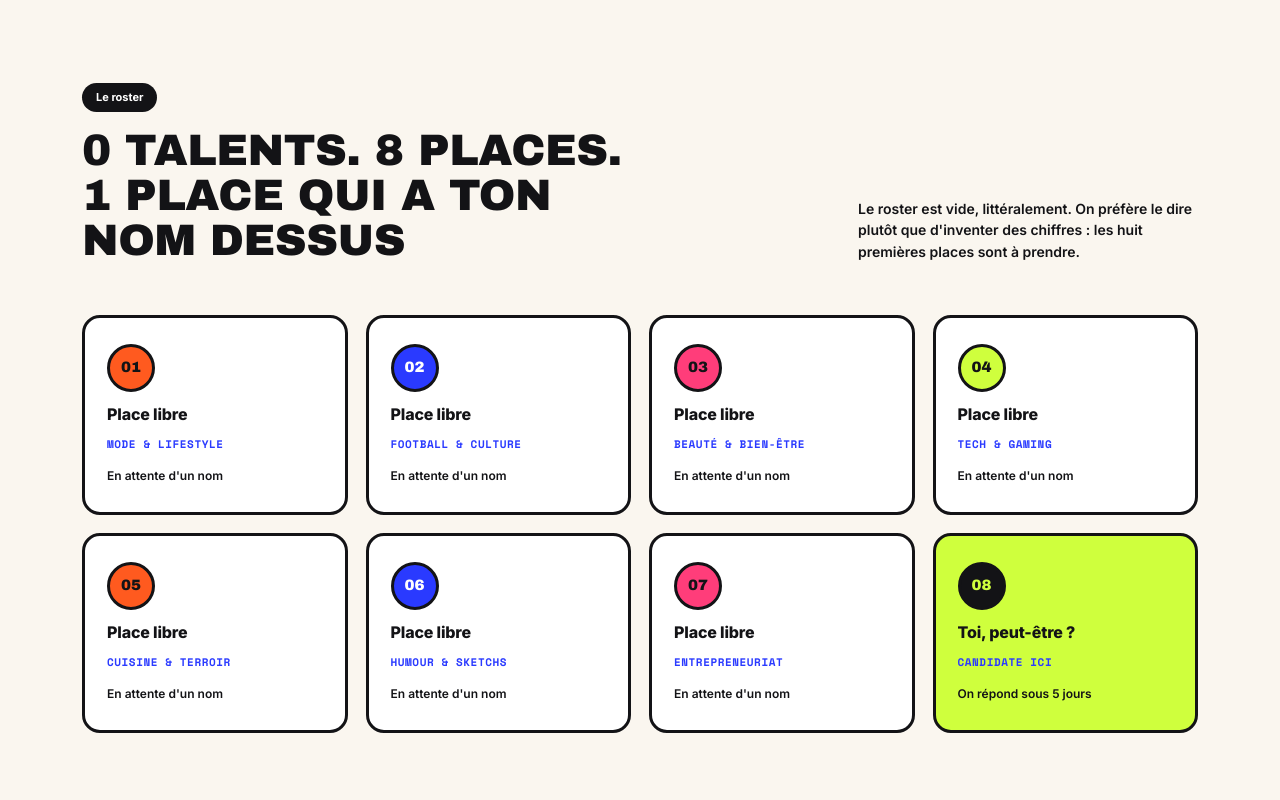
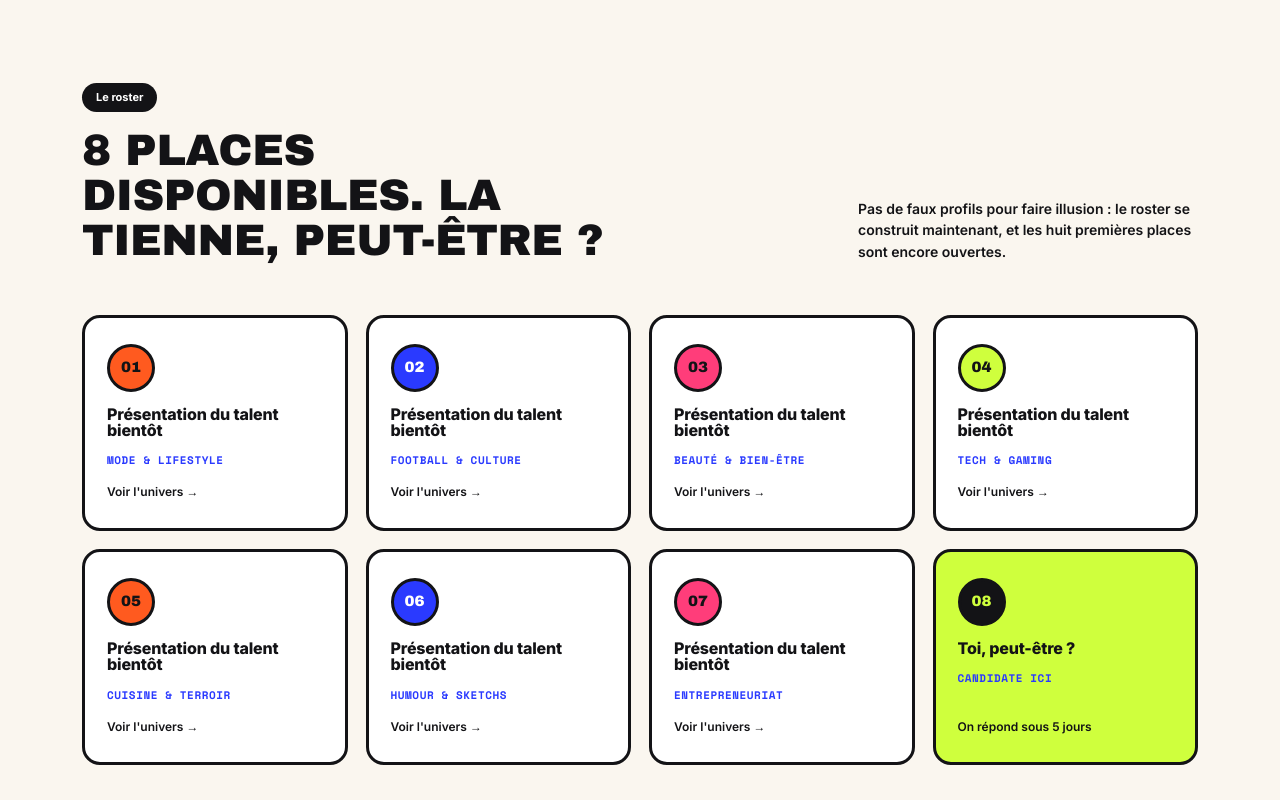
Before and after one commit to MPXNNO/zuriagency, a Next.js app: page / in a window 1280 px wide. Shown: the part 1640-2440 px from the top of the page. Built offline with nearby package versions, Linux system fonts and the light colour scheme.

Commit message:
Add files via upload

```diff
--- a/app/globals.css
+++ b/app/globals.css
@@ -257,6 +257,58 @@ section{ padding:90px 0; }
 @media(max-width:900px){ .talent-grid{ grid-template-columns:repeat(2,1fr); } }
 @media(max-width:480px){ .talent-grid{ grid-template-columns:1fr; } }
 
+.talent-card-btn{
+  width:100%;
+  text-align:left;
+  cursor:pointer;
+  font:inherit;
+  color:inherit;
+  appearance:none;
+}
+.talent-card-btn:hover{ box-shadow:6px 6px 0 var(--ink); }
+.talent-card-btn:focus-visible{ outline:3px solid var(--blue); outline-offset:3px; }
+
+/* ---------- TALENT PREVIEW POPUP ---------- */
+.preview-card{ max-width:480px; }
+.preview-slide{
+  margin-top:22px;
+  border:3px solid var(--ink);
+  border-radius:16px;
+  min-height:180px;
+  display:flex; flex-direction:column; align-items:center; justify-content:center;
+  gap:12px;
+  text-align:center;
+  padding:24px;
+}
+.preview-slide-tag{
+  font-size:11px; text-transform:uppercase; letter-spacing:0.06em;
+  border:2px solid currentColor; border-radius:100px; padding:6px 14px;
+  background:var(--paper);
+  color:var(--ink);
+}
+.preview-slide-note{
+  font-family:var(--font-archivo); font-size:17px;
+  background:var(--paper); color:var(--ink);
+  border:2px solid var(--ink);
+  border-radius:10px;
+  padding:8px 16px;
+}
+.pattern-dots{ background-image:radial-gradient(currentColor 2.5px, transparent 2.5px); background-size:16px 16px; }
+.pattern-grid{ background-image:linear-gradient(currentColor 1.5px, transparent 1.5px), linear-gradient(90deg, currentColor 1.5px, transparent 1.5px); background-size:22px 22px; }
+.pattern-diag{ background-image:repeating-linear-gradient(45deg, currentColor 0 2px, transparent 2px 14px); }
+
+.preview-nav{ display:flex; align-items:center; justify-content:space-between; margin-top:16px; }
+.preview-nav button{
+  width:36px; height:36px; border:3px solid var(--ink); border-radius:50%;
+  background:var(--paper); font-weight:800; cursor:pointer;
+  transition:background .15s ease;
+}
+.preview-nav button:hover{ background:var(--lime); }
+.preview-dots{ display:flex; gap:8px; }
+.preview-dot{ width:8px; height:8px; border-radius:50%; border:2px solid var(--ink); cursor:pointer; }
+.preview-dot.on{ background:var(--ink); }
+.preview-cta{ display:block; width:100%; text-align:center; margin-top:22px; text-decoration:none; }
+
 .services{ background:var(--lime); border-top:3px solid var(--ink); border-bottom:3px solid var(--ink); }
 .services .kicker{ background:var(--ink); color:var(--lime); }
 .services-grid{ display:grid; grid-template-columns:repeat(3,1fr); gap:18px; }
--- a/app/page.tsx
+++ b/app/page.tsx
@@ -2,16 +2,7 @@ import ContactButton from "@/components/ContactButton";
 import ContactLink from "@/components/ContactLink";
 import Ticker from "@/components/Ticker";
 import SiteHeader from "@/components/SiteHeader";
-
-const TALENT_SLOTS = [
-  { num: "01", niche: "Mode & lifestyle" },
-  { num: "02", niche: "Football & culture" },
-  { num: "03", niche: "Beauté & bien-être" },
-  { num: "04", niche: "Tech & gaming" },
-  { num: "05", niche: "Cuisine & terroir" },
-  { num: "06", niche: "Humour & sketchs" },
-  { num: "07", niche: "Entrepreneuriat" },
-];
+import TalentRoster from "@/components/TalentRoster";
 
 const SERVICES = [
   {
@@ -173,39 +164,15 @@ export default function Home() {
           <div className="section-head">
             <div>
               <div className="kicker">Le roster</div>
-              <h2>0 talents. 8 places. 1 place qui a ton nom dessus</h2>
+              <h2>8 places disponibles. La tienne, peut-être ?</h2>
             </div>
             <p className="desc">
-              Le roster est vide, littéralement. On préfère le dire plutôt
-              que d&apos;inventer des chiffres : les huit premières places
-              sont à prendre.
+              Pas de faux profils pour faire illusion : le roster se
+              construit maintenant, et les huit premières places sont encore
+              ouvertes.
             </p>
           </div>
-          <div className="talent-grid">
-            {TALENT_SLOTS.map((slot) => (
-              <div className="talent-card" key={slot.num}>
-                <div className="medal">{slot.num}</div>
-                <h3>Place libre</h3>
-                <div className="niche mono">{slot.niche}</div>
-                <div className="followers">En attente d&apos;un nom</div>
-              </div>
-            ))}
-            <a
-              href="#join"
-              className="talent-card"
-              style={{ background: "var(--lime)", textDecoration: "none" }}
-            >
-              <div
-                className="medal"
-                style={{ background: "var(--ink)", color: "var(--lime)" }}
-              >
-                08
-              </div>
-              <h3>Toi, peut-être ?</h3>
-              <div className="niche mono">Candidate ici</div>
-              <div className="followers">On répond sous 5 jours</div>
-            </a>
-          </div>
+          <TalentRoster />
         </div>
       </section>
 
--- /dev/null
+++ b/components/TalentRoster.tsx
@@ -0,0 +1,194 @@
+"use client";
+
+import { useState } from "react";
+
+type Slot = {
+  num: string;
+  niche: string;
+  desc: string;
+  tags: string[];
+};
+
+const TALENT_SLOTS: Slot[] = [
+  {
+    num: "01",
+    niche: "Mode & lifestyle",
+    desc: "Style au quotidien, essayages, dressing, coulisses shooting.",
+    tags: ["Outfit du jour", "Dressing tour", "Backstage shooting"],
+  },
+  {
+    num: "02",
+    niche: "Football & culture",
+    desc: "Terrain, culture foot, analyses, vie de vestiaire.",
+    tags: ["Match day", "Analyse tactique", "Culture ballon rond"],
+  },
+  {
+    num: "03",
+    niche: "Beauté & bien-être",
+    desc: "Routines, soins, rituels bien-être au quotidien.",
+    tags: ["Routine du soir", "Skincare", "Rituel bien-être"],
+  },
+  {
+    num: "04",
+    niche: "Tech & gaming",
+    desc: "Tests produits, setups, sessions gaming en direct.",
+    tags: ["Unboxing", "Setup tour", "Session live"],
+  },
+  {
+    num: "05",
+    niche: "Cuisine & terroir",
+    desc: "Recettes, produits locaux, tables partagées.",
+    tags: ["Recette minute", "Marché & terroir", "Table partagée"],
+  },
+  {
+    num: "06",
+    niche: "Humour & sketchs",
+    desc: "Formats courts, sketchs, second degré assumé.",
+    tags: ["Sketch du jour", "Impro", "Behind the scenes"],
+  },
+  {
+    num: "07",
+    niche: "Entrepreneuriat",
+    desc: "Business, coulisses, retours d'expérience concrets.",
+    tags: ["Coulisses business", "Retour d'expérience", "Growth notes"],
+  },
+];
+
+const SLIDE_COLORS = [
+  { bg: "var(--orange)", fg: "var(--ink)" },
+  { bg: "var(--blue)", fg: "#fff" },
+  { bg: "var(--pink)", fg: "var(--ink)" },
+  { bg: "var(--lime)", fg: "var(--ink)" },
+];
+const PATTERNS = ["dots", "grid", "diag"];
+
+export default function TalentRoster() {
+  const [openIdx, setOpenIdx] = useState<number | null>(null);
+  const [slide, setSlide] = useState(0);
+
+  const active = openIdx !== null ? TALENT_SLOTS[openIdx] : null;
+  const colors = openIdx !== null ? SLIDE_COLORS[openIdx % 4] : SLIDE_COLORS[0];
+
+  function openSlot(i: number) {
+    setOpenIdx(i);
+    setSlide(0);
+    document.body.style.overflow = "hidden";
+  }
+
+  function close() {
+    setOpenIdx(null);
+    document.body.style.overflow = "";
+  }
+
+  function prevSlide() {
+    if (!active) return;
+    setSlide((s) => (s - 1 + active.tags.length) % active.tags.length);
+  }
+
+  function nextSlide() {
+    if (!active) return;
+    setSlide((s) => (s + 1) % active.tags.length);
+  }
+
+  return (
+    <>
+      <div className="talent-grid">
+        {TALENT_SLOTS.map((slot, i) => (
+          <button
+            type="button"
+            className="talent-card talent-card-btn"
+            key={slot.num}
+            onClick={() => openSlot(i)}
+          >
+            <div className="medal">{slot.num}</div>
+            <h3>Présentation du talent bientôt</h3>
+            <div className="niche mono">{slot.niche}</div>
+            <div className="followers">Voir l&apos;univers →</div>
+          </button>
+        ))}
+        <a
+          href="#join"
+          className="talent-card"
+          style={{ background: "var(--lime)", textDecoration: "none" }}
+        >
+          <div
+            className="medal"
+            style={{ background: "var(--ink)", color: "var(--lime)" }}
+          >
+            08
+          </div>
+          <h3>Toi, peut-être ?</h3>
+          <div className="niche mono">Candidate ici</div>
+          <div className="followers">On répond sous 5 jours</div>
+        </a>
+      </div>
+
+      <div
+        className={`modal-overlay${active ? " open" : ""}`}
+        onClick={(e) => {
+          if (e.target === e.currentTarget) close();
+        }}
+        aria-hidden={!active}
+      >
+        {active && (
+          <div className="modal-card preview-card" role="dialog" aria-modal="true">
+            <div className="modal-topbar" />
+            <button
+              type="button"
+              className="modal-close"
+              onClick={close}
+              aria-label="Fermer"
+            >
+              ✕
+            </button>
+            <div className="modal-body">
+              <div className="kicker">{active.niche}</div>
+              <h2>Cette place attend son nom</h2>
+              <p className="modal-sub">{active.desc}</p>
+
+              <div
+                className={`preview-slide pattern-${PATTERNS[slide % PATTERNS.length]}`}
+                style={{ backgroundColor: colors.bg, color: colors.fg }}
+              >
+                <span className="preview-slide-tag mono">
+                  {active.tags[slide]}
+                </span>
+                <span className="preview-slide-note">Univers à venir</span>
+              </div>
+
+              <div className="preview-nav">
+                <button
+                  type="button"
+                  onClick={prevSlide}
+                  aria-label="Aperçu précédent"
+                >
+                  ←
+                </button>
+                <div className="preview-dots">
+                  {active.tags.map((_, di) => (
+                    <span
+                      key={di}
+                      className={`preview-dot${di === slide ? " on" : ""}`}
+                      onClick={() => setSlide(di)}
+                    />
+                  ))}
+                </div>
+                <button
+                  type="button"
+                  onClick={nextSlide}
+                  aria-label="Aperçu suivant"
+                >
+                  →
+                </button>
+              </div>
+
+              <a href="#join" className="btn btn-fill preview-cta" onClick={close}>
+                Candidater pour cette place →
+              </a>
+            </div>
+          </div>
+        )}
+      </div>
+    </>
+  );
+}
```
Also changed, not shown: 1 other file (tests, documents, lock files or other folders).
